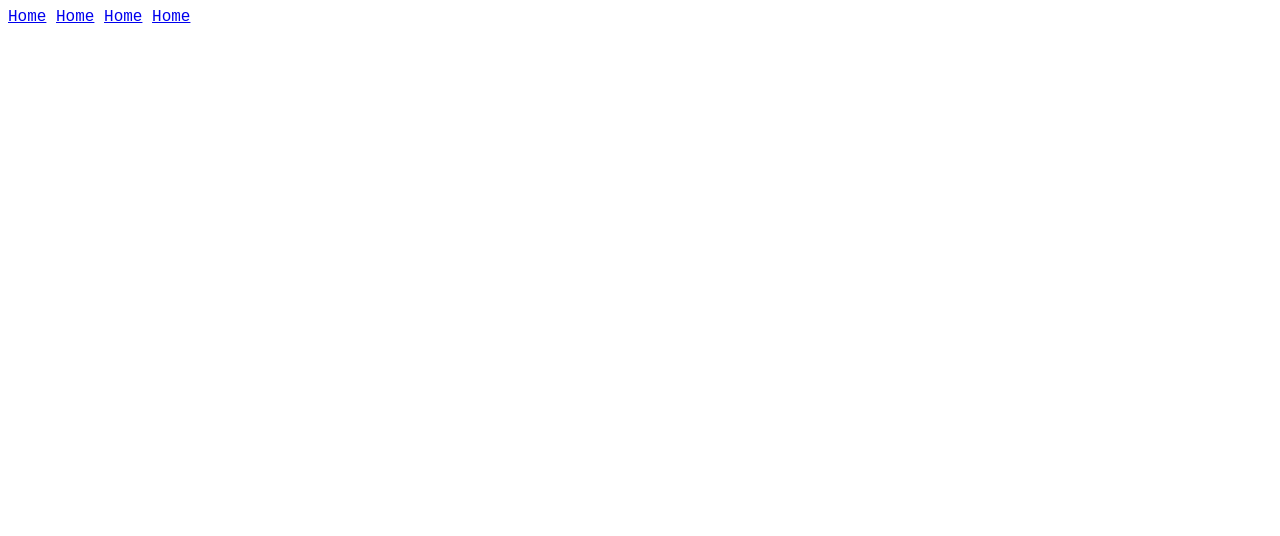
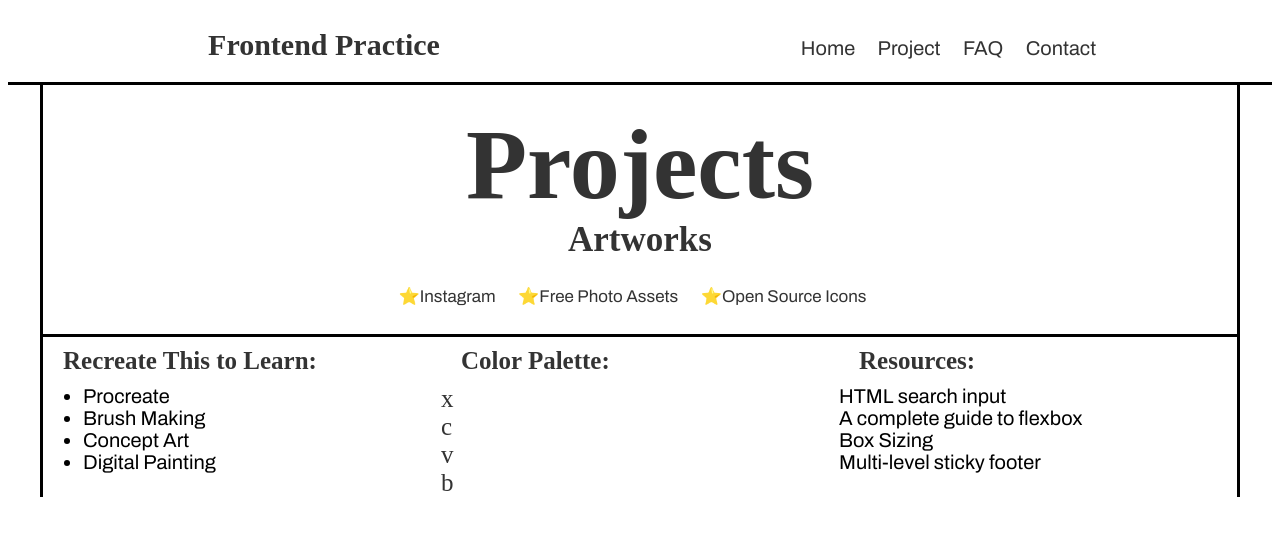
Before and after one commit to adjvich/Frontend-Practice1, a plain HTML site: page project.html in a window 1280 px wide. Drawn offline with Linux system fonts and the light colour scheme.

Commit message:
Dodata dva sectiona. Drugi nije u potpunosti gotov.

```diff
--- a/css/style.css
+++ b/css/style.css
@@ -1,4 +1,135 @@
 body {
     background-color: white;
-    font-family: 'Courier New', Courier, monospace;
+    font: 30px normal;
+    font-family: DM-Serif-Display;
+    color: rgb(51, 51, 51);
+    box-sizing: border-box;
 }
+
+header {
+    display: flex;
+    flex-wrap: wrap;
+    gap:unset;
+    background-color: white;
+    font-weight: 600;
+    border-bottom: 3px solid black;
+    align-items: center;
+}
+
+header > * {
+    flex:1;
+}
+
+.wrapper {
+    max-width: 1200px;
+    margin: auto;
+    border: none;
+}
+
+.nav-div {
+    text-align: center;
+}
+
+header h1 {
+    font-size: 30px;
+    font-stretch: narrower;
+    text-decoration: none;
+    transition: color 0.2s ease 0s;
+    text-align: center;
+}
+
+header h1:hover {
+    text-decoration: underline;
+}
+
+a {
+    font-size: 20px;
+    text-decoration: none;
+    color: rgb(51, 51, 51);
+    margin-right: 15px;
+    font-family: Archivo, sans-serif;
+}
+
+a:hover {
+    text-decoration: underline;
+    transition: color 0.2s ease 0s;
+}
+
+.container1 {
+    display: flex;
+    flex-wrap: wrap;
+    justify-content: center;
+    background: white;
+    align-items: center;
+}
+
+.container1 > * {
+     flex: 1;
+}
+
+.container1 div {
+    text-align: center;
+    border-left: 3px solid black;
+    border-right: 3px solid black;
+    padding: 25px 0;
+}
+
+.container1 h1 {
+    font-weight: bolder;
+    font-size: 100px;
+    margin: auto;
+    text-align: center;
+    line-height: 1.1;
+}
+
+.container1 h3 {
+    font-size: 35px;
+    text-align: center;
+    margin: auto;
+    margin-bottom: 15px;
+}
+
+.container1 a {
+    font-size: 17px;
+    font-family: Archivo, sans-serif;
+}
+
+.container2 {
+    display: flex;
+    flex-wrap: wrap;
+    background: white;
+    font-size: 25px;
+    border-top: 3px solid black;
+    border-left: 3px solid black;
+    border-right: 3px solid black;
+}
+
+.container2 > * {
+    flex:1;
+}
+
+.container2 h3 {
+    font-size: 25px;
+    margin: 10px 20px;
+}
+
+.container2 ul {
+    margin: auto;
+}
+
+.container2 li {
+    font-size: 20px;
+    font-family: Archivo, sans-serif;
+    color: black;
+}
+
+.project-resources {
+    display: flex;
+    flex-direction: column;
+}
+
+.project-resources a {
+    color: black;
+    font-weight: 600;
+    transition: color 0.2s ease 0s;
+}
--- a/project.html
+++ b/project.html
@@ -3,22 +3,72 @@
 <head>
     <meta charset="UTF-8">
     <meta name="viewport" content="width=device-width, initial-scale=1.0">
-    <title>Help Page</title>
+    <title>Project</title>
     <link rel="stylesheet" href="css/style.css">
+    <link rel="stylesheet" href="https://fonts.googleapis.com/css?family=DM+Serif+Display">
+    <link rel="stylesheet" href="https://fonts.googleapis.com/css?family=Archivo">
 </head>
 
 <header>
-    <nav class="nav-header">
+       <h1>Frontend Practice</h1>
+      <div class="nav-div"><nav>
         <a href="index.html">Home</a>
-        <a href="project.html">Home</a>
-        <a href="faq.html">Home</a>
-        <a href="contact.html">Home</a>
-    </nav>
+        <a href="project.html">Project</a>
+        <a href="faq.html">FAQ</a>
+        <a href="contact.html">Contact</a>
+    </nav></div>
 </header>
+
+<!--Nije trebalo ovako, trebalo je da ubacim div u header, njega fleksujem, i onda ubacim 2 diva i rasporedim.-->
 
 <body>
 
+<section class="wrapper">
 
+<!--OVO NE ZABORAVLJAJ NIKAD (wrapper).-->
 
+<section class="container1">
+<div>
+    <h1>Projects</h1>
+    <h3>Artworks</h3>
+    <nav>
+        <a href="https://www.instagram.com/yamme.art/">⭐Instagram</a>
+        <a href="https://depositphotos.com/">⭐Free Photo Assets</a>
+        <a href="https://boxicons.com/">⭐Open Source Icons</a>
+    </nav>
+</div>
+</section>
+
+<section class="container2">
+
+           <div><h3>Recreate This to Learn:</h3>
+                <ul>
+                    <li>Procreate</li>
+                    <li>Brush Making</li>
+                    <li>Concept Art</li>
+                    <li>Digital Painting</li>
+                </ul>
+            </div>
+
+   <div> <h3>Color Palette:</h3>
+    <div class="color1">x</div>
+    <div class="color2">c</div>
+    <div class="color3">v</div>
+    <div class="color4">b</div>
+    </div>
+
+    <div> <h3 class="resources-h3">Resources:</h3>
+        <div class="project-resources">
+            <a href="https://developer.mozilla.org/en-US/docs/Web/HTML/Element/input/search">HTML search input</a>
+            <a href="https://www.frontendpractice.com/projects/abstract">A complete guide to flexbox</a>
+            <a href="https://developer.mozilla.org/en-US/docs/Web/CSS/box-sizing">Box Sizing</a>
+            <a href="https://webdesign.tutsplus.com/tutorials/how-to-build-a-responsive-multi-level-sticky-footer-with-flexbox--cms-33341">Multi-level sticky footer</a>
+        </div>
+
+    </div>
+</section>
+
+</section>
+</div>
 </body>
 </html>
```
Also changed, not shown: index.html (+25 -0 lines).
